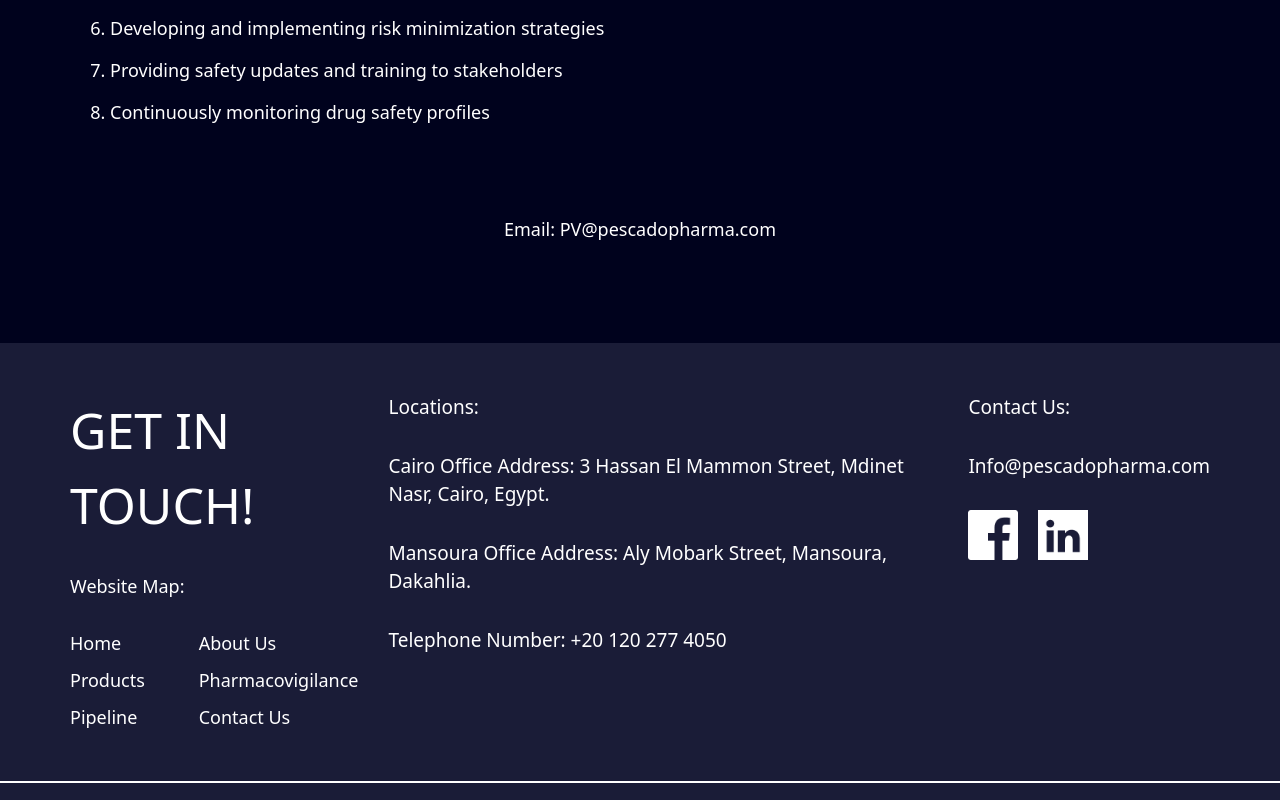
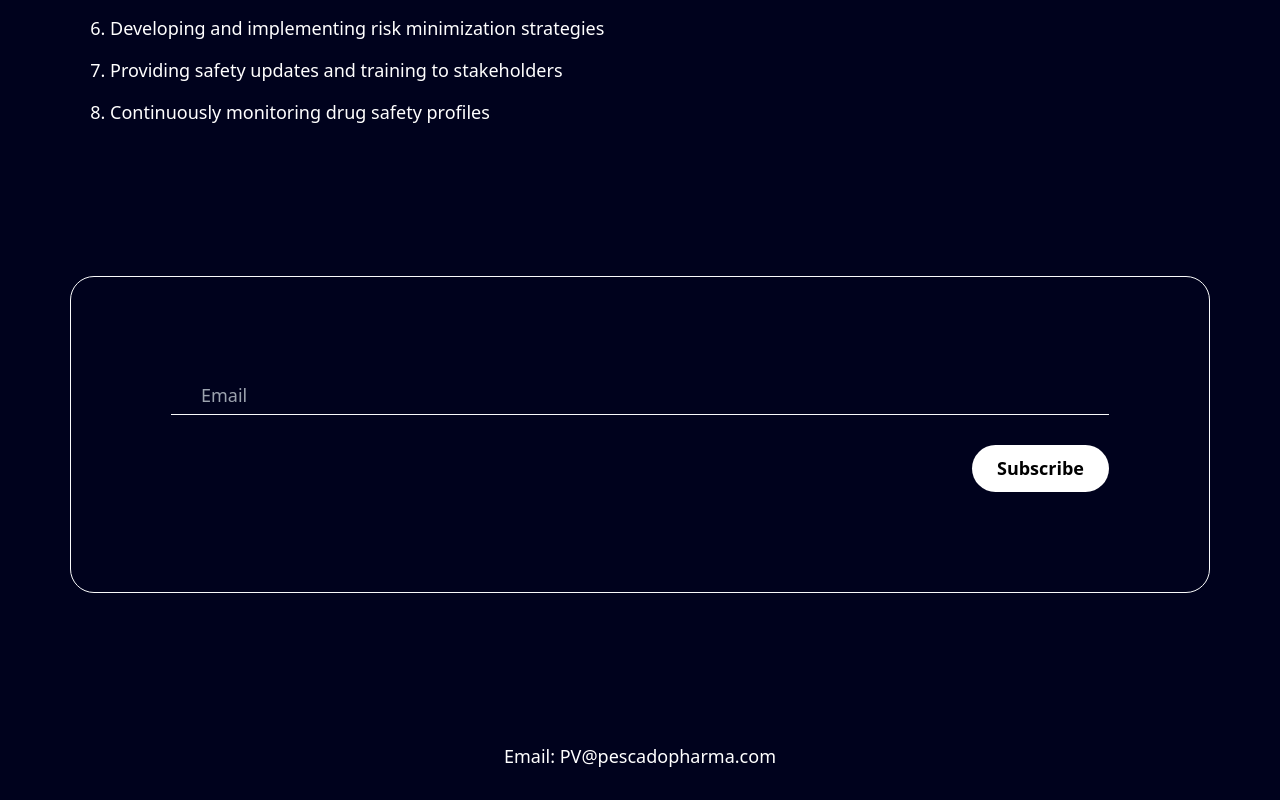
Before and after one commit to YosefCpo/Pescado3, a React (Vite) app: page /pharmacovigilance in a window 1280 px wide. Shown: the part 1200-2000 px from the top of the page. Built offline with nearby package versions, Linux system fonts and the light colour scheme.

Commit message:
dfgdfgfg

```diff
--- a/src/assets/css/navbar.css
+++ b/src/assets/css/navbar.css
@@ -63,7 +63,7 @@
     }
 
     .navbar .become-button.show {
-        left: 70px;
+        left: 90px;
     }
 
     .navbar .become-button a {
--- /dev/null
+++ b/src/components/Home/LeadersAgy.jsx
@@ -0,0 +1,23 @@
+import React from "react";
+
+function LeadersAgy() {
+    return (
+        <div className="leaders bg-[#00021d] text-white py-[60px] pt-[40px]">
+            <div className="container">
+                <div className="heading flex flex-col items-center gap-[50px]">
+                    <h2 className="text-[40px] max-w-[550px] text-center">
+                        Empowering Patients Through Innovative Pharmaceuticals
+                    </h2>
+                    <p className="text-[18px] max-w-[700px] text-center">
+                        We develop and deliver groundbreaking treatments that improve lives, to empower patients with
+                        access to effective, safe, and high-quality medicines. We're committed to scientific excellence
+                        and patient-centricity. Through innovation and collaboration, we strive to enhance patient
+                        outcomes and well-being. Together, let's create a healthier world
+                    </p>
+                </div>
+            </div>
+        </div>
+    );
+}
+
+export default LeadersAgy;
--- /dev/null
+++ b/src/components/Home/LeadersAgy2.jsx
@@ -0,0 +1,19 @@
+function LeadersAgy2() {
+    return (
+        <div className="leaders bg-[#00021d] text-white py-[60px] pt-[40px]">
+            <div className="container">
+                <div className="heading flex flex-col items-center gap-[50px]">
+                    <h2 className="text-[40px] max-w-[550px] text-center">Two Paths, One Goal: Optimal Wellness</h2>
+                    <p className="text-[18px] max-w-[700px] text-center">
+                        We offer a dual approach to health and wellness. Our pharmaceuticals provide effective
+                        treatments for various health conditions. Our supplements promote overall wellness and
+                        nutrition. Together, they help individuals achieve optimal health and quality of life.
+                        Pharmaceutical for health, Supplement for life.
+                    </p>
+                </div>
+            </div>
+        </div>
+    );
+}
+
+export default LeadersAgy2;
--- /dev/null
+++ b/src/components/Pharma/Form.jsx
@@ -0,0 +1,32 @@
+import React from "react";
+
+function Form() {
+    const submitForm = (e) => {
+        e.preventDefault();
+    };
+
+    return (
+        <div className="py-[150px]">
+            <form
+                onSubmit={submitForm}
+                className="py-[100px] px-[100px] border-[1px] border-gray-50 rounded-3xl flex flex-col gap-[30px]"
+            >
+                <input
+                    className="text-[18px] bg-transparent border-b-[1px] border-gray-50 py-[5px] px-[30px] focus:outline-none"
+                    placeholder="Email"
+                    type="email"
+                    name="email"
+                    id="email"
+                />
+                <button
+                    className="w-fit self-end bg-white text-black py-[10px] px-[25px] rounded-3xl text-[18px] font-[600]"
+                    type="submit"
+                >
+                    Subscribe
+                </button>
+            </form>
+        </div>
+    );
+}
+
+export default Form;
--- a/src/pages/Home.jsx
+++ b/src/pages/Home.jsx
@@ -10,6 +10,8 @@ import AtheleteImage from "../assets/images/Athelete.jpg";
 import OurStatues from "../components/Home/OurStatues";
 import Leaders from "../components/Home/Leaders";
 import BecomePartner from "../components/Home/BecomePartner";
+import LeadersAgy from "../components/Home/LeadersAgy";
+import LeadersAgy2 from "../components/Home/LeadersAgy2";
 
 function Home({ lang }) {
     return (
@@ -24,6 +26,8 @@ function Home({ lang }) {
                 order="0"
             /> */}
             <OurStatues />
+            <LeadersAgy />
+            <LeadersAgy2 />
             <Leaders />
             <BecomePartner />
             {/* <DarkSection />
--- a/src/pages/PharmacovigilancePage.jsx
+++ b/src/pages/PharmacovigilancePage.jsx
@@ -1,10 +1,11 @@
 import Image from "../assets/images/Pills-TP.png";
+import Form from "../components/Pharma/Form";
 
 function PharmacovigilancePage() {
     return (
         <div className="bg-[#00021d] text-white pt-[200px] pb-[100px]">
             <div className="container">
-                <div className="flex items-center gap-[20px]">
+                <div className="flex items-center gap-[20px] max-md:flex-col max-md:items-center">
                     <div className="flex-1">
                         <h2 className="text-[45px] font-[700]">Pharmacovigilance</h2>
                         <p className="text-[18px] max-w-[700px]">
@@ -40,7 +41,8 @@ function PharmacovigilancePage() {
                         <li>Continuously monitoring drug safety profiles</li>
                     </ol>
                 </div>
-                <div className="mt-[90px] text-center text-[18px] font-[500]">Email: PV@pescadopharma.com</div>
+                <Form />
+                <div className="text-center text-[18px] font-[500]">Email: PV@pescadopharma.com</div>
             </div>
         </div>
     );
```
